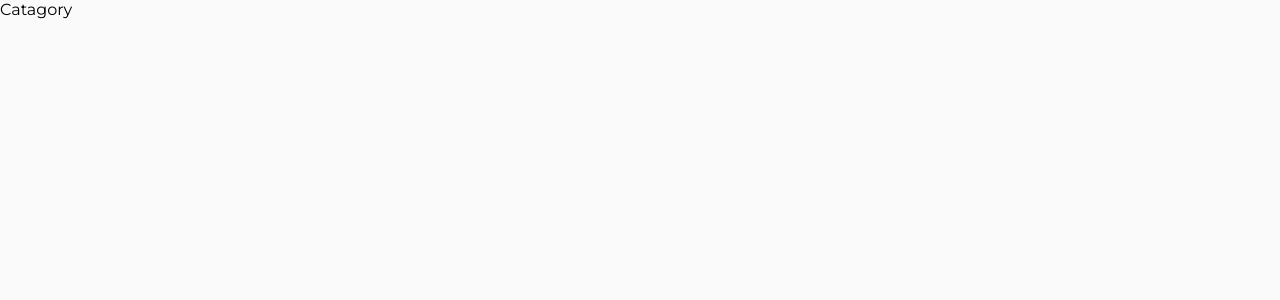
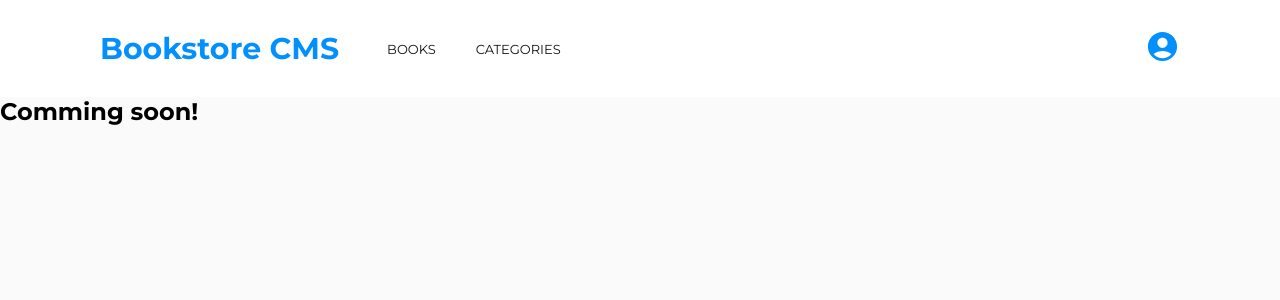
Before and after one commit to darikmohammed/Bookstore, a React (Create React App) app: page /catagory in a window 1280 px wide. Shown: the top 300 px of the page. Built offline with nearby package versions, Linux system fonts and the light colour scheme.

Commit message:
Update Category component

```diff
--- a/src/Routes/Catagory.js
+++ b/src/Routes/Catagory.js
@@ -1,7 +1,13 @@
 import React from 'react';
+import Nav from '../Components/Nav';
 
 function Catagory() {
-  return <div>Catagory</div>;
+  return (
+    <div>
+      <Nav />
+      <h2 className="category">Comming soon!</h2>
+    </div>
+  );
 }
 
 export default Catagory;
```
